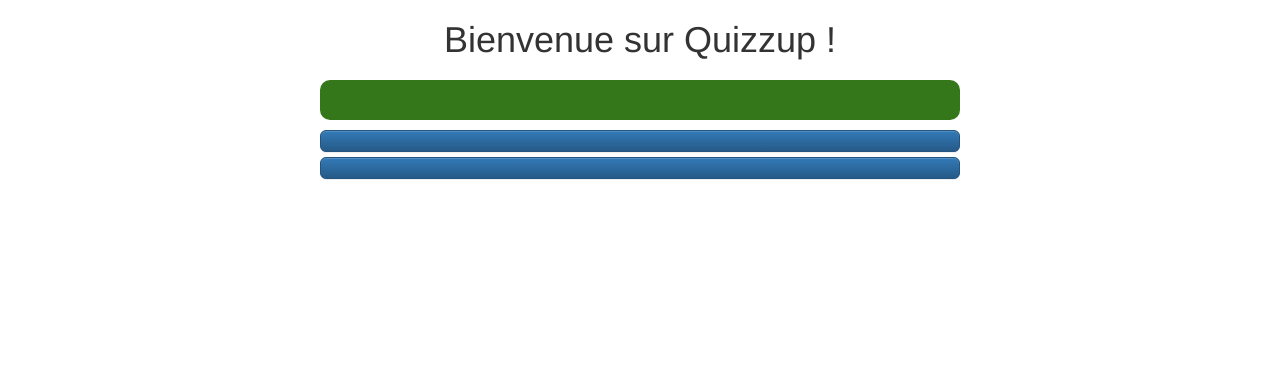
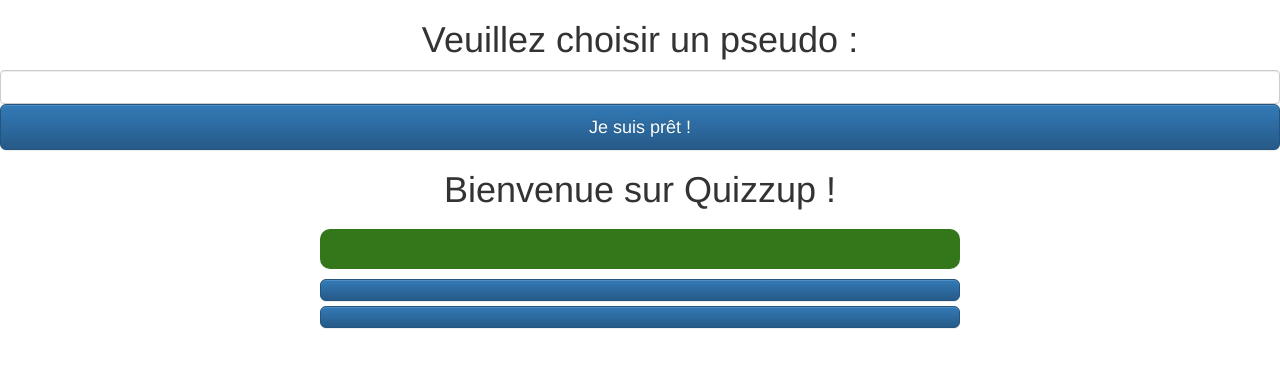
Before and after one commit to jules-larue/QuizzUp, a Flask app: page /home/ in a window 1280 px wide. Shown: the top 368 px of the page. Run offline with Flask 2, Linux system fonts and the light colour scheme; data that the repository does not hold is empty; some libraries are stand-ins or nearby versions.

Commit message:
client.html : champs de saisie pseudo

```diff
--- a/app/templates/client.html
+++ b/app/templates/client.html
@@ -11,6 +11,17 @@
 </head>
 
 <body>
+
+  <div id="identification">
+    <h1>Veuillez choisir un pseudo :</h1>
+
+    <input id="pseudo" class="form-control" type="text" />
+
+    <button type="button" id="btn-pseudo" class="btn btn-primary btn-lg btn-block" onclick="submitLogin()">Je suis prêt !</button>
+  </div>
+
+
+  <div id="quizz">
     <h1>Bienvenue sur Quizzup !</h1>
 
     <!-- Block affichage question courante -->
@@ -33,6 +44,7 @@
     <!-- Les résultats de la question -->
     <div id="resultats" class="text-center">
     </div>
+  </div> <!-- Fin id quizz -->
 
 </body>
 
```
Lines whose indentation alone changed are shown as unchanged.
